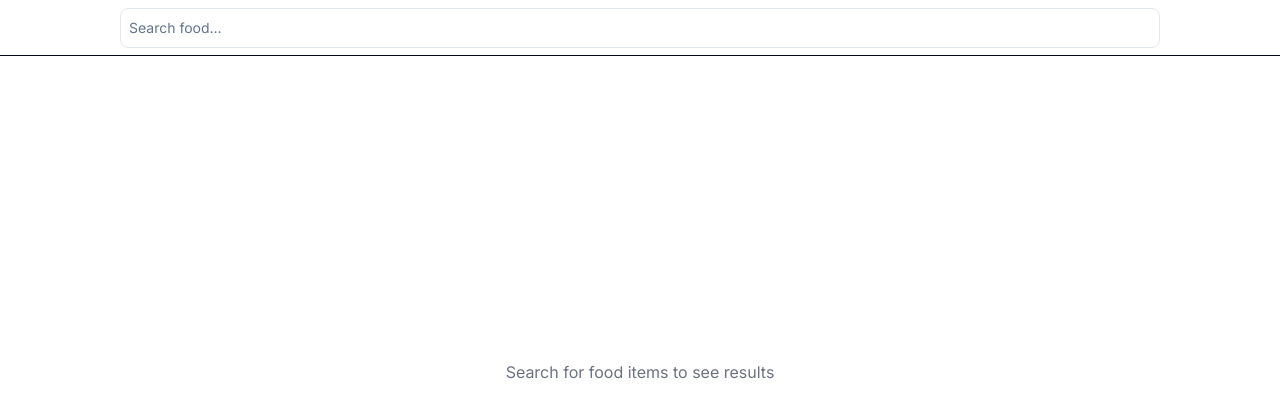
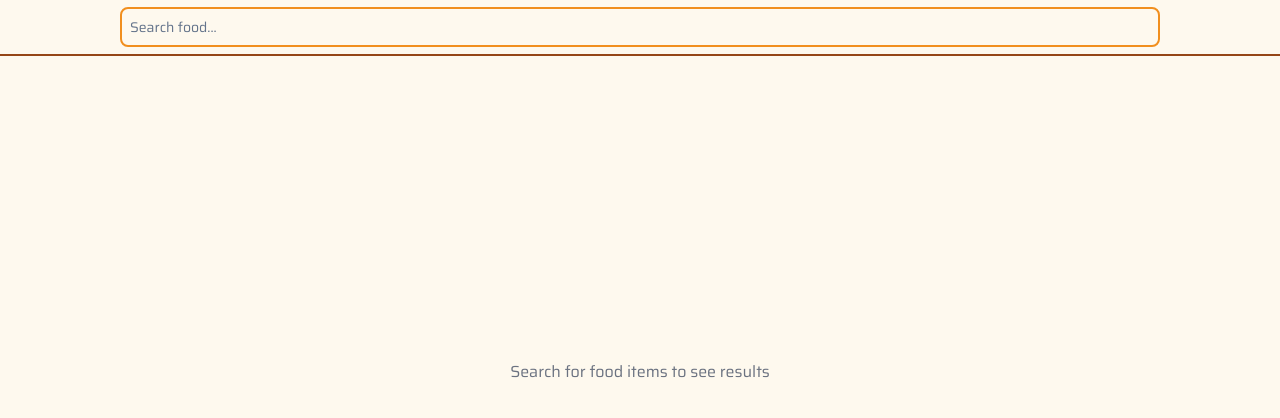
Before and after one commit to aarondjudzman/heartburn, a Next.js app: page / in a window 1280 px wide. Shown: the top 418 px of the page. Built offline with nearby package versions, Linux system fonts and the light colour scheme.

Commit message:
change primary colours

```diff
--- a/app/components/FoodSearch.tsx
+++ b/app/components/FoodSearch.tsx
@@ -17,14 +17,14 @@ export default function FoodSearch() {
   };
 
   return (
-    <div className="flex flex-col min-h-screen w-screen items-center">
-      <header className="sticky top-0 z-30 w-full flex h-14 items-center border-b border-b-slate-950 bg-background px-4">
+    <div className="flex flex-col min-h-screen w-screen items-center bg-peach-yellow-50">
+      <header className="sticky top-0 z-30 w-full flex h-14 bg-peach-yellow-50 items-center border-b-2 border-b-peach-yellow-800 px-4">
         <div className="relative w-full flex justify-center">
           <Input
             type="search"
             placeholder="Search food..."
             onChange={(e) => handleSearch(e.target.value)}
-            className="w-5/6 rounded-lg bg-background pl-2"
+            className="w-5/6 rounded-lg bg-transparent pl-2 border-2 border-peach-yellow-500 focus-visible:ring-peach-yellow-600"
           />
         </div>
       </header>
@@ -36,7 +36,10 @@ export default function FoodSearch() {
             </p>
           ) : (
             searchResults.map((item, index) => (
-              <Card key={index} className="mb-4">
+              <Card
+                key={index}
+                className="mb-4 border-2 border-peach-yellow-400 shadow-lg"
+              >
                 <CardHeader>
                   <div className="flex justify-between items-center">
                     <div className="w-5/6">
--- a/app/components/HeartburnBadge.tsx
+++ b/app/components/HeartburnBadge.tsx
@@ -4,7 +4,7 @@ import { FontAwesomeIcon } from "@fortawesome/react-fontawesome";
 import {
   faCheck,
   faExclamationTriangle,
-  faExclamationCircle,
+  faBan,
 } from "@fortawesome/free-solid-svg-icons";
 
 const categoryColors = {
@@ -18,12 +18,12 @@ const categoryIcons = {
   [HeartburnCategory.MayCause]: (
     <FontAwesomeIcon icon={faExclamationTriangle} />
   ),
-  [HeartburnCategory.WillCause]: <FontAwesomeIcon icon={faExclamationCircle} />,
+  [HeartburnCategory.WillCause]: <FontAwesomeIcon icon={faBan} />,
 };
 
 export function HeartburnBadge({ category }: { category: HeartburnCategory }) {
   return (
-    <Badge className={`${categoryColors[category]} text-white`}>
+    <Badge className={`${categoryColors[category]} text-white text-xl p-2`}>
       {categoryIcons[category]}
     </Badge>
   );
--- a/app/layout.tsx
+++ b/app/layout.tsx
@@ -1,8 +1,8 @@
 import type { Metadata } from "next";
-import { Inter } from "next/font/google";
+import { Saira } from "next/font/google";
 import "./globals.css";
 
-const inter = Inter({ subsets: ["latin"] });
+const saira = Saira({ subsets: ["latin"] });
 
 export const metadata: Metadata = {
   title: "Create Next App",
@@ -16,7 +16,7 @@ export default function RootLayout({
 }>) {
   return (
     <html lang="en">
-      <body className={inter.className}>{children}</body>
+      <body className={saira.className}>{children}</body>
     </html>
   );
 }
--- a/tailwind.config.ts
+++ b/tailwind.config.ts
@@ -1,13 +1,13 @@
-import type { Config } from "tailwindcss"
+import type { Config } from "tailwindcss";
 
 const config = {
   darkMode: ["class"],
   content: [
-    './pages/**/*.{ts,tsx}',
-    './components/**/*.{ts,tsx}',
-    './app/**/*.{ts,tsx}',
-    './src/**/*.{ts,tsx}',
-	],
+    "./pages/**/*.{ts,tsx}",
+    "./components/**/*.{ts,tsx}",
+    "./app/**/*.{ts,tsx}",
+    "./src/**/*.{ts,tsx}",
+  ],
   prefix: "",
   theme: {
     container: {
@@ -24,6 +24,19 @@ const config = {
         ring: "hsl(var(--ring))",
         background: "hsl(var(--background))",
         foreground: "hsl(var(--foreground))",
+        "peach-yellow": {
+          "50": "#fef9ee",
+          "100": "#fdf2d7",
+          "200": "#fbe1af",
+          "300": "#f8ca79",
+          "400": "#f4a943",
+          "500": "#f18f1e",
+          "600": "#e27414",
+          "700": "#bb5913",
+          "800": "#954617",
+          "900": "#783b16",
+          "950": "#411c09",
+        },
         primary: {
           DEFAULT: "hsl(var(--primary))",
           foreground: "hsl(var(--primary-foreground))",
@@ -75,6 +88,6 @@ const config = {
     },
   },
   plugins: [require("tailwindcss-animate")],
-} satisfies Config
+} satisfies Config;
 
-export default config
+export default config;
```
